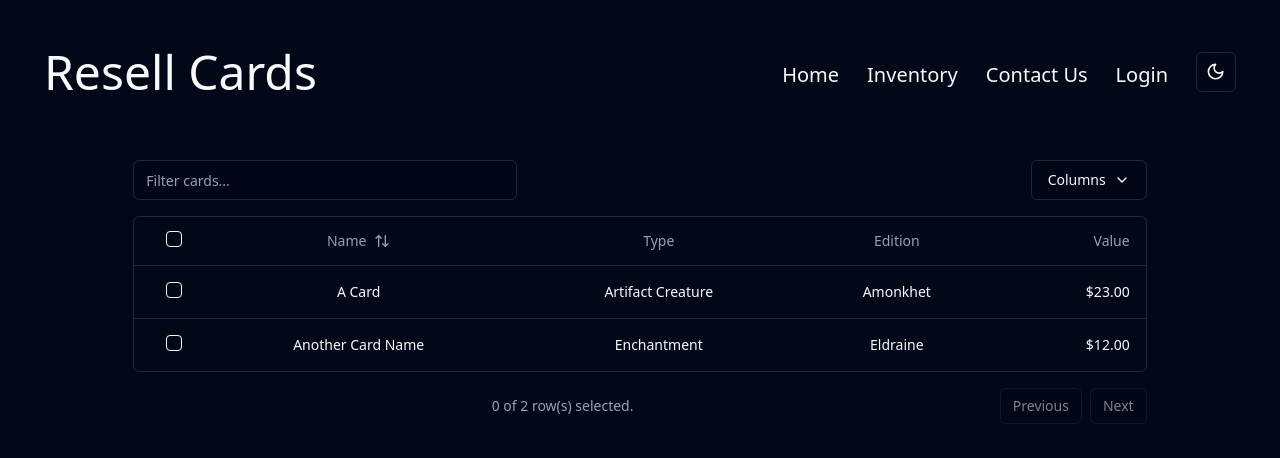
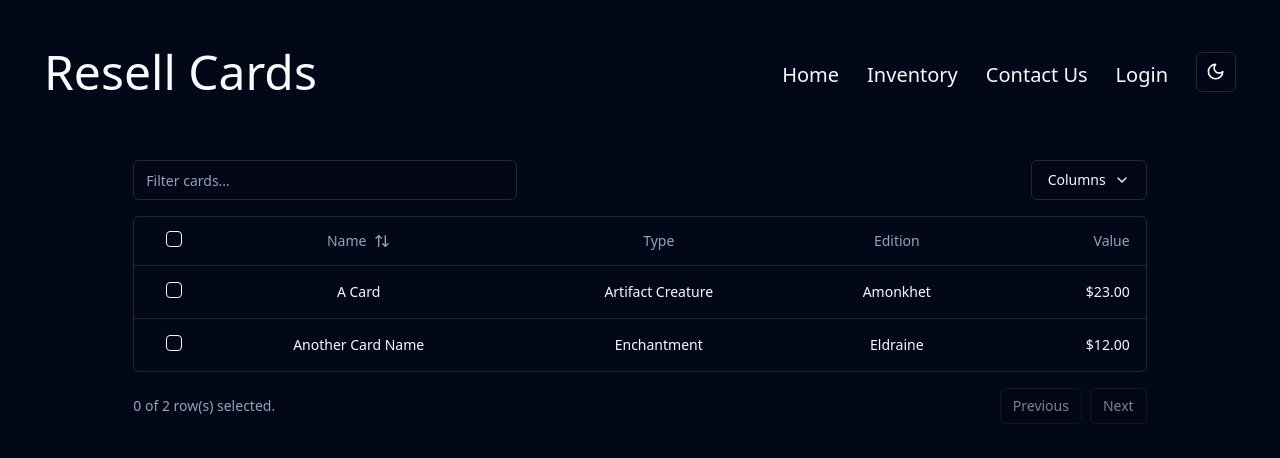
Before and after one commit to yoman321/resell-cards-frontend, a React (Vite) app: page /inventory in a window 1280 px wide. Shown: the top 458 px of the page. Built offline with nearby package versions, Linux system fonts and the light colour scheme.

Commit message:
fixed filtered row model

```diff
--- a/src/components/pages/Inventory.tsx
+++ b/src/components/pages/Inventory.tsx
@@ -241,8 +241,8 @@ const Inventory = () => {
           </TableBody>
         </Table>
       </div>
-      <div className="flex items-center justify-end space-x-2 py-4">
-        <div className="flex-1 text-sm text-muted-foreground">
+      <div className="flex items-center justify-between space-x-2 py-4">
+        <div className="text-sm text-muted-foreground">
           {table.getFilteredSelectedRowModel().rows.length} of{" "}
           {table.getFilteredRowModel().rows.length} row(s) selected.
         </div>
--- a/src/index.css
+++ b/src/index.css
@@ -10,7 +10,7 @@
     --card-foreground: 222.2 84% 4.9%;
     --popover: 0 0% 100%;
     --popover-foreground: 222.2 84% 4.9%;
-    --primary: 221.2 83.2% 53.3%;
+    --primary: 222.2 47.4% 11.2%;
     --primary-foreground: 210 40% 98%;
     --secondary: 210 40% 96.1%;
     --secondary-foreground: 222.2 47.4% 11.2%;
@@ -22,7 +22,7 @@
     --destructive-foreground: 210 40% 98%;
     --border: 214.3 31.8% 91.4%;
     --input: 214.3 31.8% 91.4%;
-    --ring: 221.2 83.2% 53.3%;
+    --ring: 222.2 84% 4.9%;
     --radius: 0.5rem;
   }
 
@@ -33,7 +33,7 @@
     --card-foreground: 210 40% 98%;
     --popover: 222.2 84% 4.9%;
     --popover-foreground: 210 40% 98%;
-    --primary: 217.2 91.2% 59.8%;
+    --primary: 210 40% 98%;
     --primary-foreground: 222.2 47.4% 11.2%;
     --secondary: 217.2 32.6% 17.5%;
     --secondary-foreground: 210 40% 98%;
@@ -45,7 +45,7 @@
     --destructive-foreground: 210 40% 98%;
     --border: 217.2 32.6% 17.5%;
     --input: 217.2 32.6% 17.5%;
-    --ring: 224.3 76.3% 48%;
+    --ring: 212.7 26.8% 83.9;
   }
 }
 
```
Also changed, not shown: components.json.
